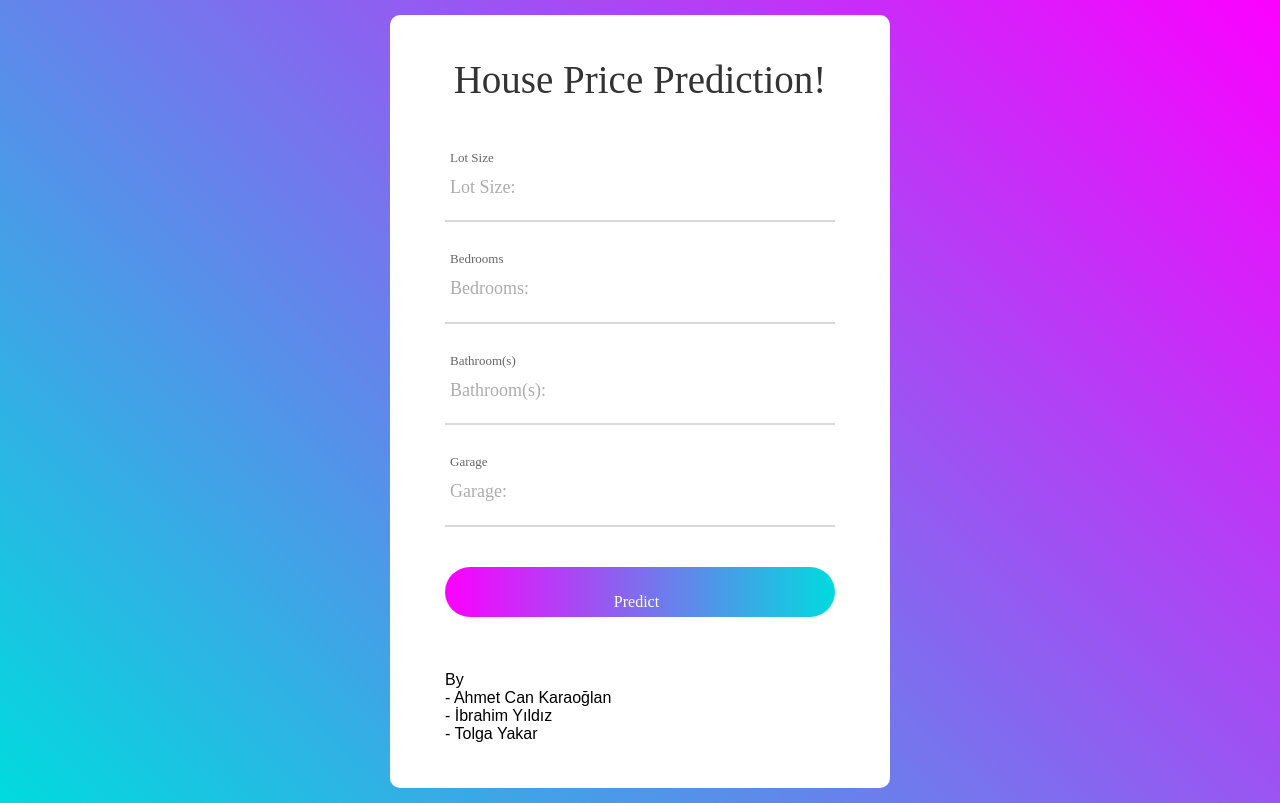
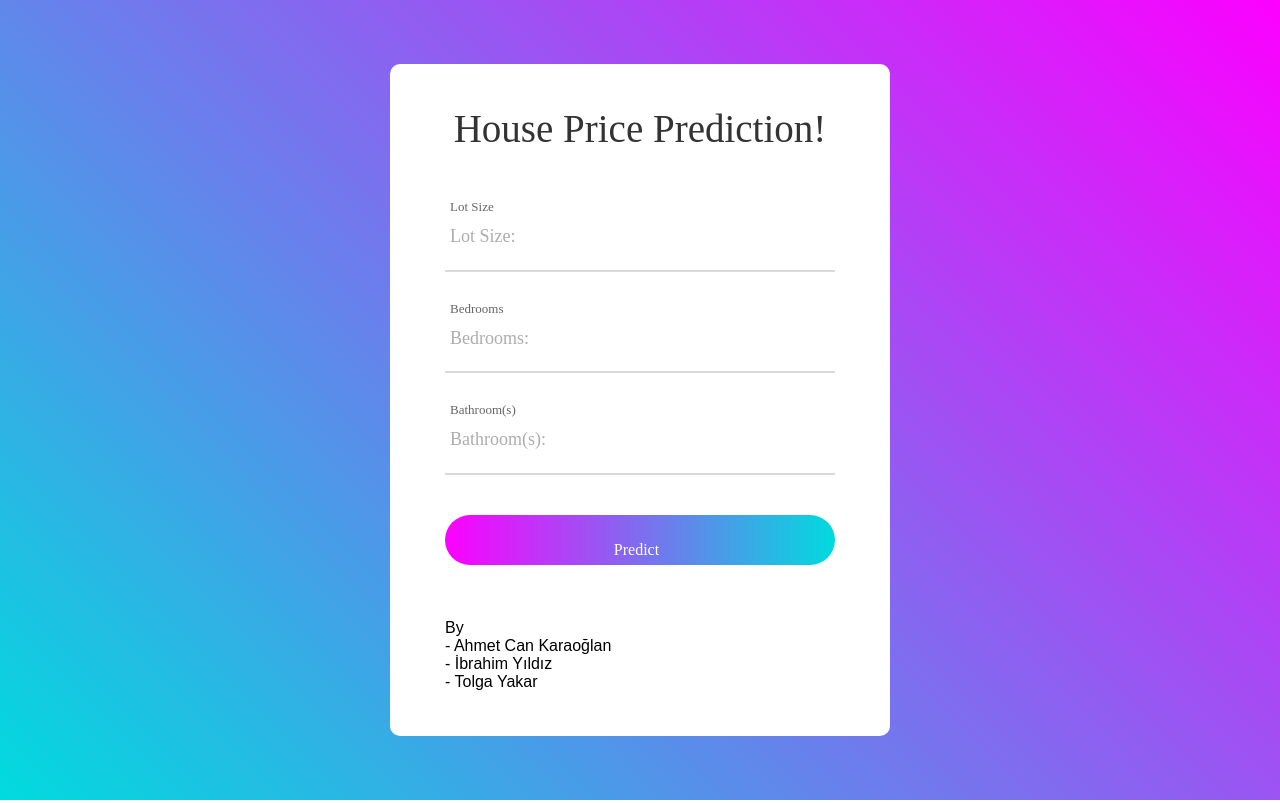
Before and after one commit to ibrahimYldzz/Model-Deployment, a Flask app: page / in a window 1280 px wide. Run offline with Flask 2, Linux system fonts and the light colour scheme; parts of the project's set-up code (start-up, migrations or seed data) failed here and were passed over; some web fonts are replaced.

Commit message:
Update template.html

```diff
--- a/templates/template.html
+++ b/templates/template.html
@@ -3583,12 +3583,6 @@ textarea.input100 {
 					<span class="focus-input100"></span>
 				</div>
 
-				<div class="wrap-input100 validate-input">
-					<span class="label-input100">Garage</span>
-					<input class="input100" type="text" name="Garage" placeholder="Garage:" required="required">
-					<span class="focus-input100"></span>
-				</div>
-
 				<div class="container-contact100-form-btn">
 					<div class="wrap-contact100-form-btn">
 						<div class="contact100-form-bgbtn"></div>
```
